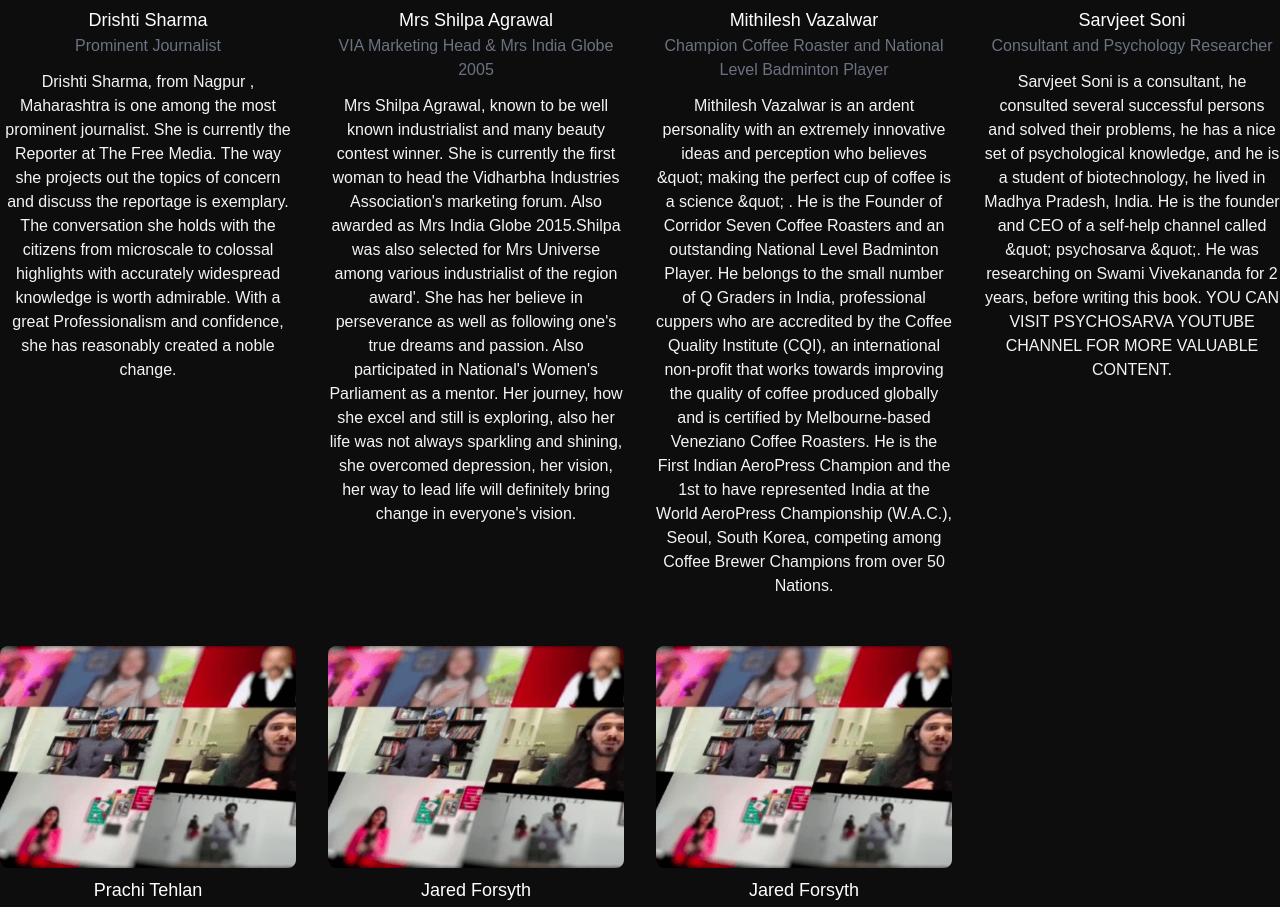
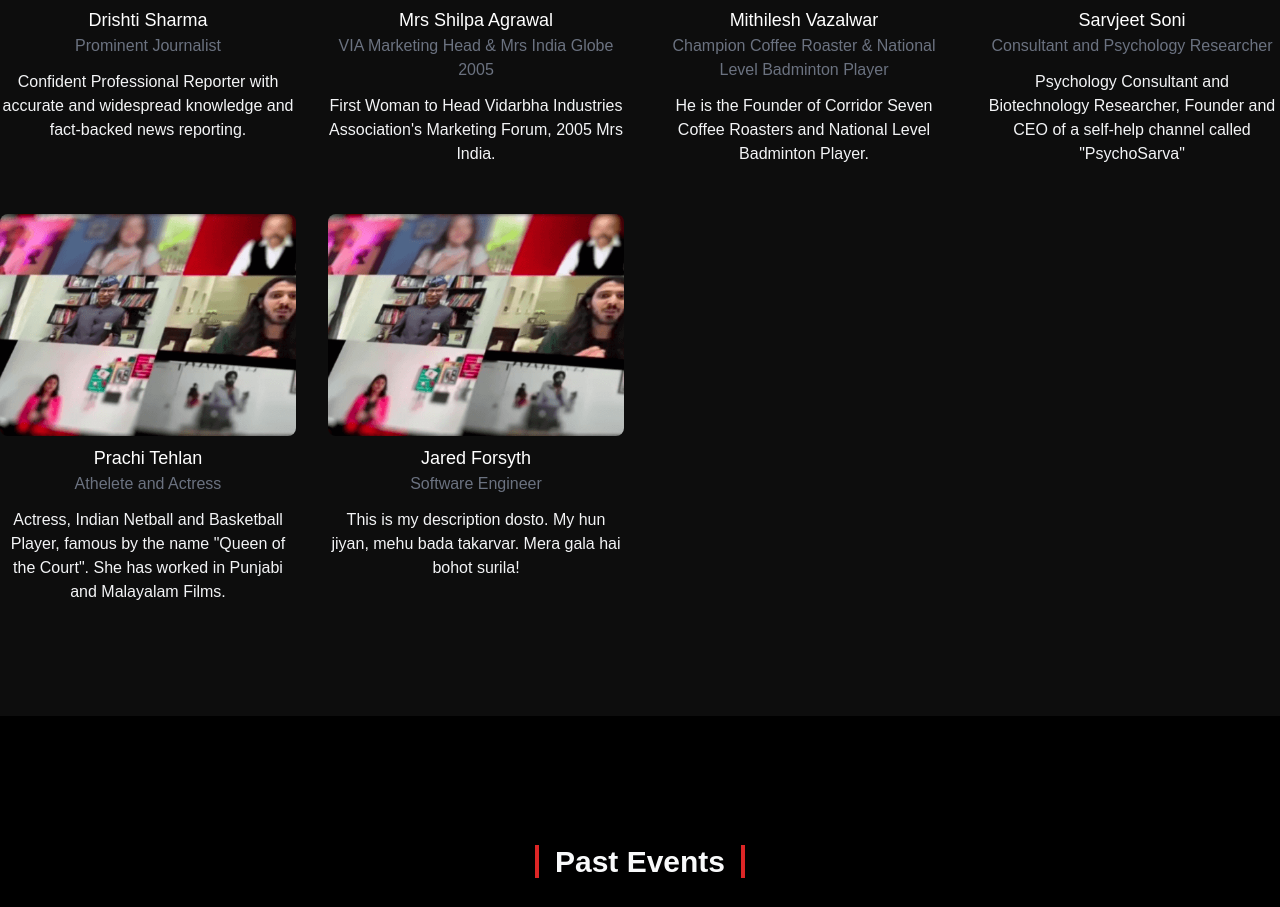
Before and after one commit to TEDxYCCE/tedxycce2022, a Next.js app: page / in a window 1280 px wide. Shown: the part 1418-2325 px from the top of the page. Built offline with nearby package versions, Linux system fonts and the light colour scheme; a small style sheet from the web is missing.

Commit message:
added 5 speaker short descriptions

```diff
--- a/components/speaker.tsx
+++ b/components/speaker.tsx
@@ -4,27 +4,28 @@ import React from "react";
 interface ISpeakerProps {
   name: string;
   title: string;
+  shortDesc: string;
   desc: string;
   photo: string;
 }
-const Speaker = ({ name, title, desc, photo }: ISpeakerProps) => {
+const Speaker = ({ name, title, shortDesc, desc, photo }: ISpeakerProps) => {
   return (
     <div className="p-4 lg:w-1/4 md:w-1/2">
-      <div className="h-full flex flex-col items-center text-center">
+      <div className="flex flex-col items-center h-full text-center">
         <Image
           alt="team"
-          className="flex-shrink-0 rounded-lg w-full h-56 object-cover object-center mb-4"
+          className="flex-shrink-0 object-cover object-center w-full h-56 mb-4 rounded-lg"
           src={photo}
           layout="intrinsic"
           width={640}
           height={480}
         />
         <div className="w-full">
-          <h2 className="mt-2 title-font font-medium text-lg text-white">
+          <h2 className="mt-2 text-lg font-medium text-white title-font">
             {name}
           </h2>
-          <h3 className="text-gray-500 mb-3">{title}</h3>
-          <p className="mb-4">{desc}</p>
+          <h3 className="mb-3 text-gray-500">{title}</h3>
+          <p className="mb-4">{ shortDesc||desc}</p>
         </div>
       </div>
     </div>
--- a/data/speakers.ts
+++ b/data/speakers.ts
@@ -3,6 +3,7 @@ import getPhotoURL from "../utils/getPhotoURL";
 interface speaker {
   name: string;
   title: string;
+  shortDesc: string;
   desc: string;
   photo: string;
 }
@@ -11,46 +12,47 @@ export const speakersData: speaker[] = [
   {
     name: "Drishti Sharma",
     title: "Prominent Journalist",
+    shortDesc:"Confident Professional Reporter with accurate and widespread knowledge and fact-backed news reporting.",
     desc: "Drishti Sharma, from Nagpur , Maharashtra is one among the most prominent journalist. She is currently the Reporter at The Free Media. The way she projects out the topics of concern and discuss the reportage is exemplary. The conversation she holds with the citizens from microscale to colossal highlights with accurately widespread knowledge is worth admirable. With a great Professionalism and confidence, she has reasonably created a noble change.",
     photo: getPhotoURL("1", true),
   },
   {
     name: "Mrs Shilpa Agrawal",
     title: "VIA Marketing Head & Mrs India Globe 2005",
+    shortDesc:"First Woman to Head Vidarbha Industries Association's Marketing Forum, 2005 Mrs India. ",
     desc: "Mrs Shilpa Agrawal,  known to be well known industrialist and many beauty contest winner. She is currently the first woman to head the Vidharbha Industries Association's marketing forum. Also awarded as Mrs India Globe 2015.Shilpa was also selected for Mrs Universe among various  industrialist of the region award'.\
     She has her believe in perseverance as well as following one's true dreams and passion.\
     Also participated in National's Women's Parliament as a mentor.\
-    Her journey, how she excel and still is exploring, also her life was not always sparkling and shining, she overcomed depression, her vision, her way to lead life will definitely bring change in everyone's vision.",
+    Her journey, how she excel and still is exploring, also her life was not always sparkling and shining, she overcame depression, her vision, her way to lead life will definitely bring change in everyone's vision.",
     photo: getPhotoURL("1", true),
   },
   {
     name: "Mithilesh Vazalwar",
-    title: "Champion Coffee Roaster and National Level Badminton Player",
-    desc: "Mithilesh Vazalwar is an ardent personality with an extremely innovative ideas and perception who believes &quot; making the perfect cup of coffee is a science &quot; . He is the Founder of Corridor Seven Coffee Roasters and an outstanding National Level Badminton Player. He belongs to the small number of Q Graders in India, professional cuppers who are accredited by the Coffee Quality Institute (CQI), an international non-profit that works towards improving the quality of coffee produced globally and is certified by Melbourne-based Veneziano Coffee Roasters. He is the First Indian AeroPress Champion and the 1st to have represented India at the World AeroPress Championship (W.A.C.), Seoul, South Korea, competing among Coffee Brewer Champions from over 50 Nations.",
+    title: "Champion Coffee Roaster & National Level Badminton Player",
+    shortDesc:"He is the Founder of Corridor Seven Coffee Roasters and National Level Badminton Player.",
+    desc: "He is an ardent personality with an extremely innovative ideas and perception who believes &quot; making the perfect cup of coffee is a science &quot; . He is the Founder of Corridor Seven Coffee Roasters and an outstanding National Level Badminton Player. He belongs to the small number of Q Graders in India, professional cuppers who are accredited by the Coffee Quality Institute (CQI), an international non-profit that works towards improving the quality of coffee produced globally and is certified by Melbourne-based Veneziano Coffee Roasters. He is the First Indian AeroPress Champion and the 1st to have represented India at the World AeroPress Championship (W.A.C.), Seoul, South Korea, competing among Coffee Brewer Champions from over 50 Nations.",
     photo: getPhotoURL("1", true),
   },
   {
     name: "Sarvjeet Soni",
     title: "Consultant and Psychology Researcher",
+    shortDesc:"Psychology Consultant and Biotechnology Researcher, Founder and CEO of a self-help channel called \"PsychoSarva\"",
     desc: "Sarvjeet Soni is a consultant, he consulted several successful persons and solved their problems, he has a nice set of psychological knowledge, and he is a student of biotechnology, he lived in Madhya Pradesh, India. He is the founder and CEO of a self-help channel called &quot; psychosarva &quot;. He was researching on Swami Vivekananda for 2 years, before writing this book. YOU CAN VISIT PSYCHOSARVA YOUTUBE CHANNEL FOR MORE VALUABLE CONTENT.",
     photo: getPhotoURL("1", true),
   },
   {
     name: "Prachi Tehlan",
-    title: "Software Athelete and Actress",
-    desc: "Prachi Tehlan is an Indian netball and basketball player, and an actress.Also known as &quot; Queen of The Court&quot;  & &quot;Lass of The Rings&quot;.She Worked in Panjabi and malayalam films and was also a part of TV serial and many short films.Awarded as Sports Women of the Year 2010 by Jesus and Mary College and recognized as a Sports Achiever in Delhi University Achievers List. Many award winner Prachi Tehlan is inspiration of every girl out there. She is leading example of how one can be unstoppable and achieve everything in life",
+    title: "Athelete and Actress",
+    shortDesc:"Actress, Indian Netball and Basketball Player, famous by the name \"Queen of the Court\". She has worked in Punjabi and Malayalam Films.",
+    desc: "Prachi Tehlan is an Indian netball and basketball player, and an actress.Also known as \" Queen of The Court\"  & \"Lass of The Rings\".She Worked in Panjabi and malayalam films and was also a part of TV serial and many short films.Awarded as Sports Women of the Year 2010 by Jesus and Mary College and recognized as a Sports Achiever in Delhi University Achievers List. Many award winner Prachi Tehlan is inspiration of every girl out there. She is leading example of how one can be unstoppable and achieve everything in life",
     photo: getPhotoURL("1", true),
   },
   {
     name: "Jared Forsyth",
     title: "Software Engineer",
+    shortDesc:"",
     desc: "This is my description dosto. My hun jiyan, mehu bada takarvar. Mera gala hai bohot surila!",
     photo: getPhotoURL("1", true),
   },
-  {
-    name: "Jared Forsyth",
-    title: "Software Engineer",
-    desc: "This is my description dosto. My hun jiyan, mehu bada takarvar. Mera gala hai bohot surila!",
-    photo: getPhotoURL("1", true),
-  },
+
 ];
```
